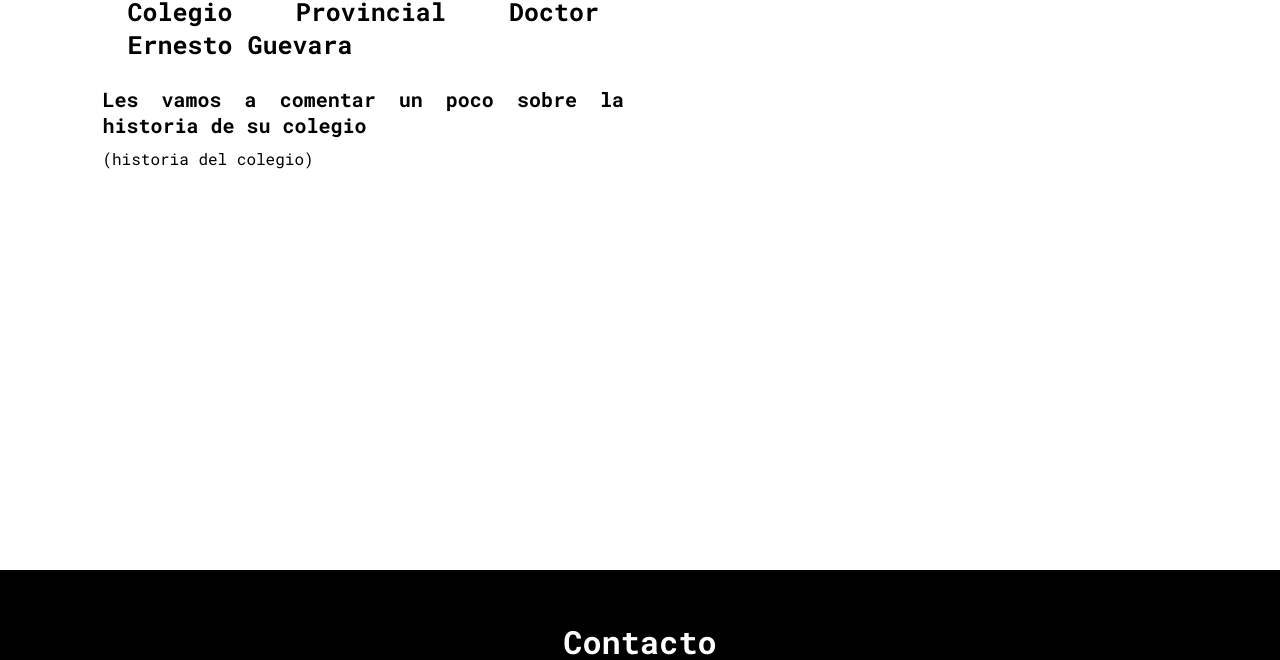
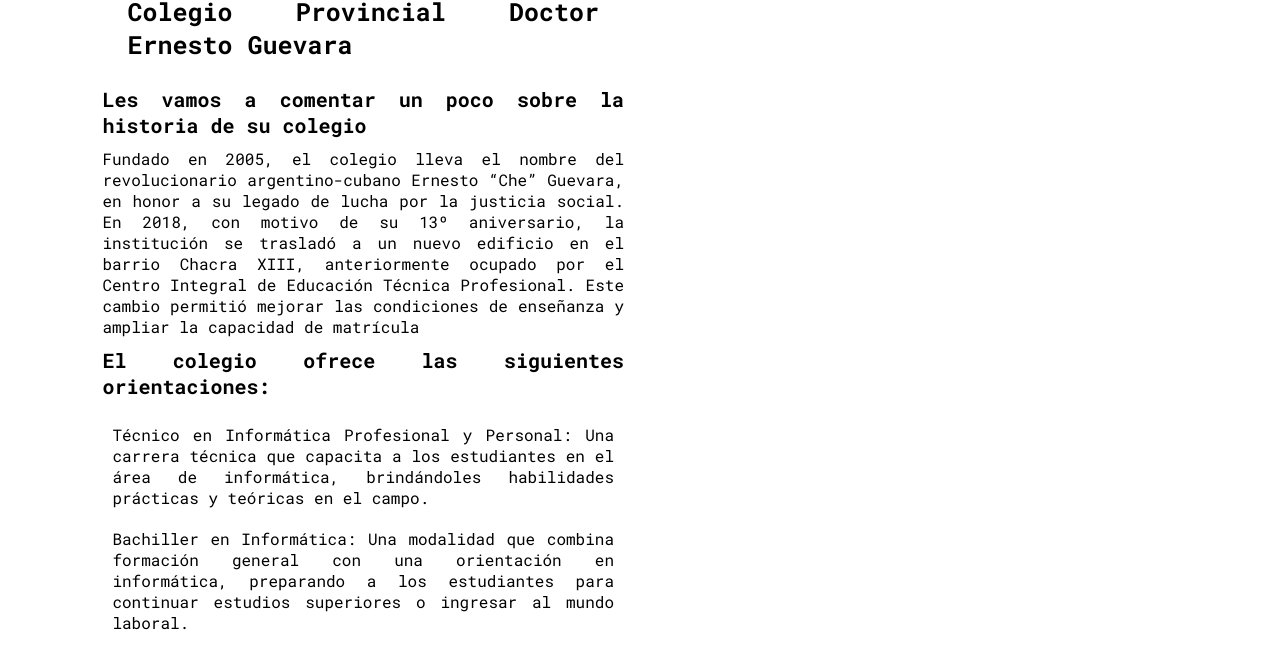
Before and after one commit to dylannn14/P-gina-web-TPI, a plain HTML site: page Vistas-html/VistaPrincipal/vistaPrincipal.html in a window 1280 px wide. Shown: the part 1809-2469 px from the top of the page. Drawn offline with nearby package versions, Linux system fonts and the light colour scheme; files whose address does not match are found by name.

Commit message:
2da pre-entrega tpi

```diff
--- a/Vistas-html/VistaPrincipal/styleprincipal.css
+++ b/Vistas-html/VistaPrincipal/styleprincipal.css
@@ -16,6 +16,15 @@ body {
     flex-direction: column;
     /* min-height: 100vh; asegura que ocupe toda la altura */
     z-index: 100;
+}
+
+.lista-hero .lista li{
+    color: black;
+    padding: 10px;
+}
+
+.lista{
+    padding-top: 15px;
 }
 
 header {
--- a/Vistas-html/VistaPrincipal/vistaPrincipal.html
+++ b/Vistas-html/VistaPrincipal/vistaPrincipal.html
@@ -41,7 +41,22 @@
         <div class="explicacion">
             <h2>Colegio Provincial Doctor Ernesto Guevara</h2>
             <h3>Les vamos a comentar un poco sobre la historia de su colegio</h3>
-            <p>(historia del colegio)</p>
+            <p>Fundado en 2005, el colegio lleva el nombre del revolucionario argentino-cubano Ernesto “Che” Guevara, en honor
+                a su legado de lucha por la justicia social. En 2018, con motivo de su 13º aniversario, la institución se
+                trasladó a un nuevo edificio en el barrio Chacra XIII, anteriormente ocupado por el Centro Integral de Educación Técnica
+                Profesional. Este cambio permitió mejorar las condiciones de enseñanza y ampliar la
+                capacidad de matrícula</p>
+            <p>
+    <div class="lista-hero">
+        <h3>El colegio ofrece las siguientes orientaciones:</h3>
+        <ul class="lista">
+            <li>Técnico en Informática Profesional y Personal: Una carrera técnica que capacita a los estudiantes en el área de informática,
+            brindándoles habilidades prácticas y teóricas en el campo.</li>
+        <li>Bachiller en Informática: Una modalidad que combina formación general
+            con una orientación en informática, preparando a los estudiantes para continuar estudios superiores o ingresar al mundo laboral.</li>
+        </ul>
+    </div>
+Estas modalidades están diseñadas para proporcionar una educación integral que combine conocimientos teóricos con habilidades prácticas, preparando a los estudiantes para enfrentar los desafíos del mundo moderno.</p>
         </div>
         <div class="hero-img">
             <img src="/Imagenes/Cabecera-colegio.jpg" alt="imagen del colegio">
```
